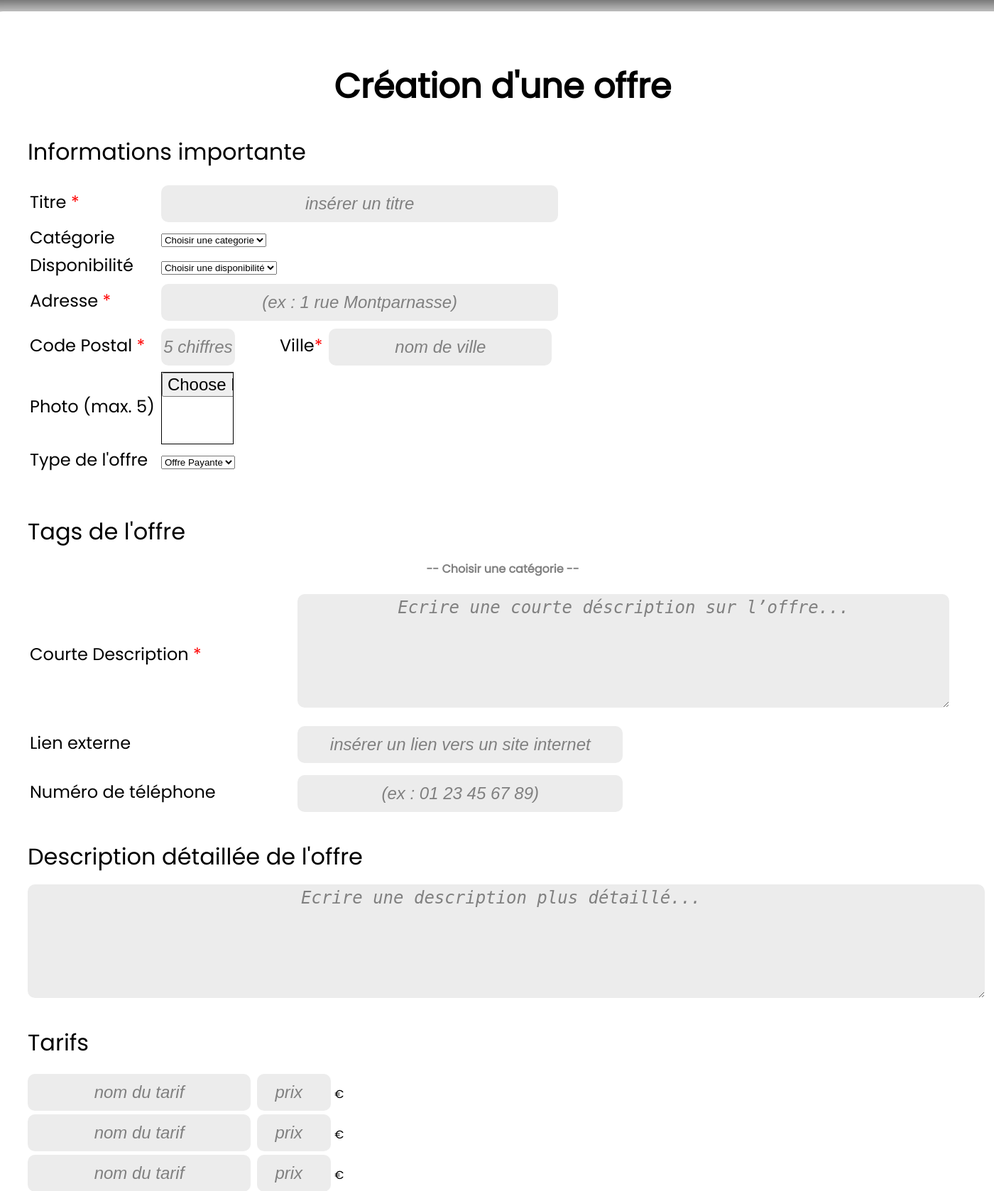
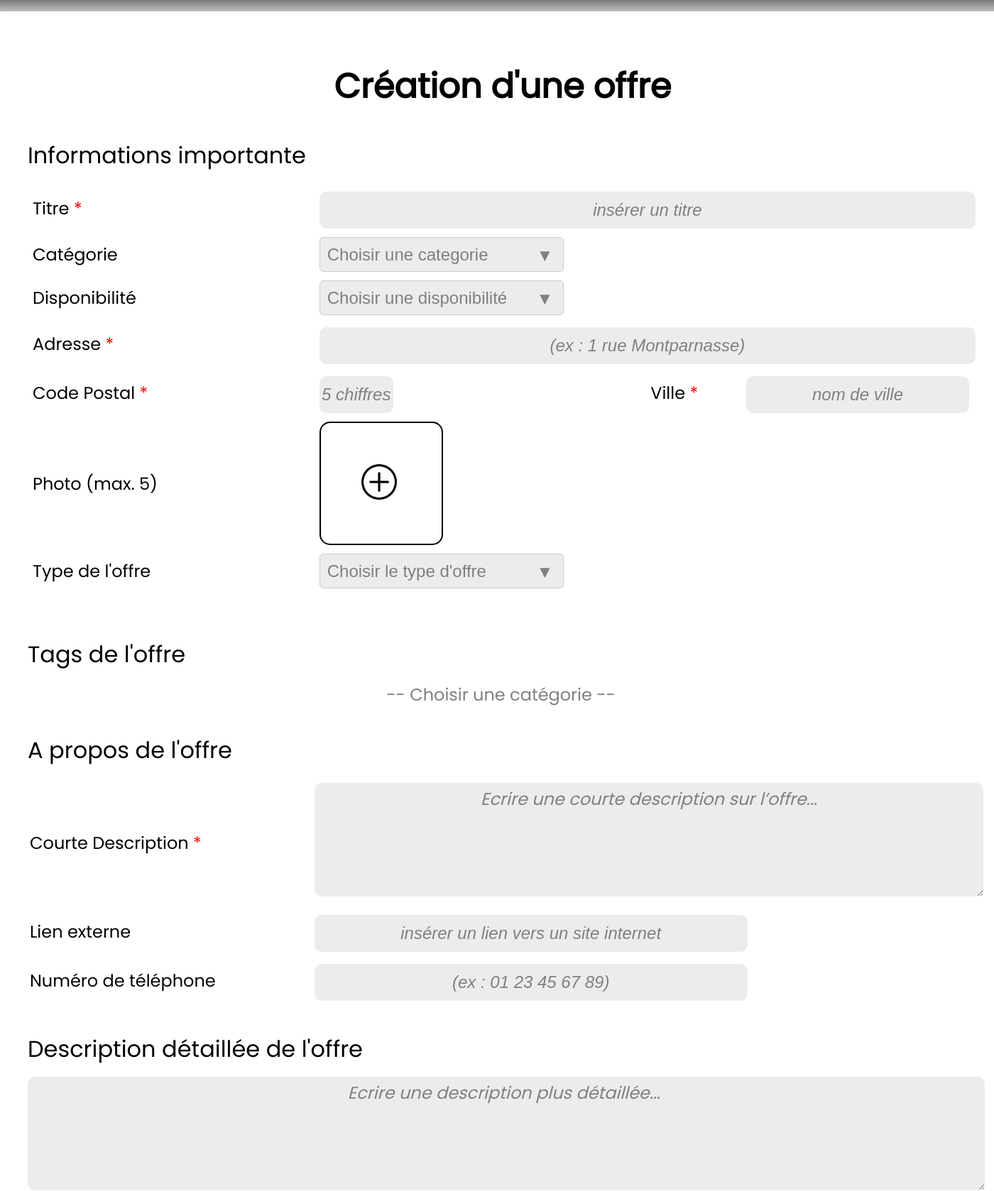
Before and after one commit to trethore/SAE3-PACT-TripEnArvor, a PHP site: page /creationoffre.html in a window 1400 px wide; the page is wider, and only the part inside the window is pictured. Shown: the part 132-1810 px from the top of that part at 71% size. Run offline with PHP 8.4, Linux system fonts and the light colour scheme; some web fonts are replaced.

Commit message:
+/- fini (dinguerie)

```diff
--- a/creationoffre.html
+++ b/creationoffre.html
@@ -32,8 +32,8 @@
                 </tr>
                 <tr>
                 <td><label for="categorie">Catégorie </label></td>
-                    <td><div class="custom-select">
-                        <select id = "categorie" name = "lacat">
+                    <td><div class="custom-select-container">
+                        <select class="custom-select" id = "categorie" name = "lacat">
                             <option value="">Choisir une categorie</option>
                             <option value = "restaurant"> Restaurant</option>
                             <option value = "parc"> Parc d'attraction</option>
@@ -45,8 +45,8 @@
                 </tr>
                 <tr>
                     <td><label for="dispo">Disponibilité </label></td>
-                    <td><div class="custom-select">
-                        <select id = "dispo" name = "ladispo">
+                    <td><div class="custom-select-container">
+                        <select class="custom-select" id = "dispo" name = "ladispo">
                             <option value="">Choisir une disponibilité</option>
                             <option value = "ouvert"> Ouvert </option>
                             <option value = "ferme"> Fermé </option>
@@ -59,20 +59,27 @@
                     <td colspan="3"><input type="text" id="adresse" name ="adresse" placeholder="(ex : 1 rue Montparnasse)" required></td>
                 </tr>
                 <tr>
-                    <tr><td><label for= "cp">Code Postal <span class="required">*</span> </label></td>
+                    <td><label for= "cp">Code Postal <span class="required">*</span> </label></td>
                     <td><input type="text" id="cp" name ="cp" placeholder="5 chiffres" size="5" required></td>
-                    <td><label for= "ville">Ville<span class="required">*</span></label></td>
+                    <td><label for= "ville">Ville <span class="required">*</span></label></td>
                     <td><input type="text" id="ville" name ="ville" placeholder="nom de ville" required></td>
-                </tr>
+
                 </tr>
                 <tr>
                     <td><label for="photo"> Photo (max. 5)</label></td>
-                    <td><input type="file" id="photo1" name="photo1"></td>
+                    <td><div class="custom-file-input">
+                        <label for="file-upload">
+                            <img src="images/plus.png" alt="Uploader une image" class="upload-image" width="50px" height="50px">
+                        </label>
+                        <input id="file-upload" type="file" />
+                    </div></td>
+
                 </tr>
                 <tr>
                     <td><label for="type">Type de l'offre</label></td>
-                    <td><div class="custom-select">
-                        <select id = "type" name = "letype">
+                    <td><div class="custom-select-container">
+                        <select class="custom-select" id = "type" name = "letype">
+                            <option value="">Choisir le type d'offre</option>
                             <option value = "payante"> Offre Payante </option>
                             <option value = "ferme"> Offre Gratuite </option>
                         </select>
@@ -86,11 +93,12 @@
             <h3>Tags de l'offre</h3>
 
             <p> -- Choisir une catégorie -- </p>
+            <h3>A propos de l'offre</h3>
             <div class="apropos">
                 <table border="0">
                     <tr>
                         <td><label for="descriptionC">Courte Description <span class="required">*</span></label></td>
-                        <td><textarea id ="descriptionC" name="descriptionC" placeholder="Ecrire une courte déscription sur l’offre..." required></textarea></td>
+                        <td><textarea id ="descriptionC" name="descriptionC" placeholder="Ecrire une courte description sur l’offre..." required></textarea></td>
 
                     </tr>
                     <tr>
@@ -103,7 +111,7 @@
                     </tr>
                     </table>
 
-                <!-- <h3>A propos de l'offre</h3>
+                <!--
                 <label for="descriptionC">Courte Description <span class="required">*</span></label>
                 <input type="text" id ="descriptionC" name="descriptionC" placeholder="Ecrire une courte déscription sur l’offre..." required>
                 <br>
@@ -115,7 +123,7 @@
             </div>
 
             <h3>Description détaillée de l'offre</h3>
-            <textarea id="descriptionL" name="descriptionL" placeholder="Ecrire une description plus détaillé... "></textarea>
+            <textarea id="descriptionL" name="descriptionL" placeholder="Ecrire une description plus détaillée... "></textarea>
 
             <h3>Tarifs</h3>
             <input type="text" id="tarif1nom" name="tarif1nom" placeholder= "nom du tarif" required>
@@ -189,7 +197,7 @@
         <input class="valider"type="submit" value="Créer l'offre">
 
         <a href="#" id="back-to-top">
-            <img src="Comportement-lapin.png" alt="Retour en haut" width="50" height="50">
+            <img src="images/fleche-vers-le-haut.png" alt="Retour en haut" width="50" height="50">
         </a>
     </div>
 
--- a/style.css
+++ b/style.css
@@ -1,56 +1,73 @@
 
 :root {
-    --noir: rgba(0, 0, 0, 1);
-    --blanc: rgba(255, 255, 255, 1);
-    --blanc-leger: rgba(236, 236, 236, 1);
-    --beige: rgba(234, 226, 218, 1);
-    --bleu: rgba(47, 89, 82, 1);
-    --vert-principale: rgba(98, 107, 32, 1);
-    --vert-secondaire: rgba(152, 166, 50, 1);
-    --marron: rgba(191, 140, 44, 1);
-    --orange-principale: rgba(217, 102, 54, 1);
-    --orange-secondaire-1: rgba(217, 111, 50, 1);
-    --orange-secondaire-2: rgba(242, 139, 48, 1);
-    --fond-bouton: rgba(217, 217, 217, 0.73);
+  --noir: rgba(0, 0, 0, 1);
+  --blanc: rgba(255, 255, 255, 1);
+  --blanc-leger: rgba(236, 236, 236, 1);
+  --beige: rgba(234, 226, 218, 1);
+  --bleu: rgba(47, 89, 82, 1);
+  --vert-principale: rgba(98, 107, 32, 1);
+  --vert-secondaire: rgba(152, 166, 50, 1);
+  --marron: rgba(191, 140, 44, 1);
+  --orange-principale: rgba(217, 102, 54, 1);
+  --orange-secondaire-1: rgba(217, 111, 50, 1);
+  --orange-secondaire-2: rgba(242, 139, 48, 1);
+  --fond-bouton: rgba(217, 217, 217, 0.73);
 
-    --mobile-star-size: 30px;
-    --like-size: 35px;
+  --mobile-star-size: 30px;
+  --like-size: 35px;
 
-    --jaune-toile: rgba(254, 194, 1, 1);
-    --gris-toile: rgba(128, 128, 128, 1);
-    --gris: rgba(193, 192, 192, 1);
+  --jaune-toile: rgba(254, 194, 1, 1);
+  --gris-toile: rgba(128, 128, 128, 1);
+  --gris: rgba(193, 192, 192, 1);
 
-    --gradient-vert: linear-gradient(119.86deg, var(--bleu) 13.56%, var(--vert-principale) 59.07%, var(--vert-secondaire) 90.93%);
-    --gradient-orange: linear-gradient(119.86deg, var(--orange-principale) 10%, var(--orange-secondaire-1) 23%, var(--orange-secondaire-2) 90.93%);
-    --gradient-orange-2: linear-gradient(180deg, rgb(217, 111, 50) 0%, rgb(217, 102, 54) 23.1%, rgb(242, 139, 48) 100%);
+  --gradient-vert: linear-gradient(119.86deg, var(--bleu) 13.56%, var(--vert-principale) 59.07%, var(--vert-secondaire) 90.93%);
+  --gradient-orange: linear-gradient(119.86deg, var(--orange-principale) 10%, var(--orange-secondaire-1) 23%, var(--orange-secondaire-2) 90.93%);
+  --gradient-orange-2: linear-gradient(180deg, rgb(217, 111, 50) 0%, rgb(217, 102, 54) 23.1%, rgb(242, 139, 48) 100%);
 
-    /* Regular */
-    font-family: "Poppins", sans-serif;
-    font-weight: 400;
+  /* Regular */
+  font-family: "Poppins", sans-serif;
+  font-weight: 400;
 
-    /* Medium */
-    font-family: "Poppins", sans-serif;
-    font-weight: 500;
+  /* Medium */
+  font-family: "Poppins", sans-serif;
+  font-weight: 500;
 
-    /* Semi-Bold */
-    font-family: "Poppins", sans-serif;
-    font-weight: 600;
+  /* Semi-Bold */
+  font-family: "Poppins", sans-serif;
+  font-weight: 600;
 
-    /* Bold */
-    font-family: "Poppins", sans-serif;
-    font-weight: 700;
+  /* Bold */
+  font-family: "Poppins", sans-serif;
+  font-weight: 700;
 
-  }
+}
 
-  h2 {
-    width: 55%;
-    text-align: center;
-    margin: 20px auto 20px auto;
-    border-radius: 15px;
-    font-size: 48px;
+body {
+  background-color: var(--blanc-leger);
+  width: 1440px;
+  display: flex;
+  flex-direction: column;
+  justify-content: space-between;
+  align-items: center;
+  width: 100%;
+
+}
+
+main, div{
+  font: "Poppins";
+  font-weight: 400;
+}
+
+h2 {
+  width: 55%;
+  text-align: center;
+  margin: 20px auto 20px auto;
+  border-radius: 15px;
+  font-size: 48px;
 }
 
 h3 {
+    padding-top: 5px;
     width: 55%;
     /* margin: 20px auto 20px auto; */
     border-radius: 15px;
@@ -59,13 +76,10 @@ h3 {
     margin-bottom: 15px;
 }
 
-label{
-    font-weight: 400;
-}
-
-label, input{
+label, input, p{
   font-size: 24px;
   margin:5px 5px 0 0;
+  font-weight: 400;
 }
 
 p{
@@ -73,16 +87,14 @@ p{
     text-align: center;
 }
 
-body {
-  background-color: var(--blanc-leger);
-	width: 1440px;
-	display: flex;
-	flex-direction: column;
-	justify-content: space-between;
-	align-items: center;
-	width: 100%;
+table{
+  font-size: 24px;
+}
 
+.required{  /* asterisques en rouge*/
+  color: red;
 }
+
 
 main {
     width: 1338px;
@@ -97,41 +109,8 @@ main {
 
 
 
-main + div{
-    width: 1438px;
-    margin: 20px 0;
-    display: flex;
-    justify-content: space-between;
 
-}
-
-.valider{
-    background: var(--gradient-orange);
-    color: var(--blanc);
-    padding: 10px 20px;
-    border: 0;
-    text-align: center;
-    font-size: 40px;
-    width: 517px;
-    height: 97px;
-    box-shadow: 0px 4px 4px rgba(0, 0, 0, 0.25);
-    border-radius: 30px;
-    margin-left: 0;
-
-}
-
-.valider+a{
-
-}
-
-input[id="tel"], input[id="cp"]{  /*nul a chier */
-    width: 100px;
-}
-
-input[placeholder="(ex : 01 23 45 67 89)"]{
-  width: 500px;
-}
-
+/***Inputs Textuels (avec url,...)***/
 
 input[type="text"], input[type="url"], input[type="number"], input[type="tel"], textarea{
     background-color: var(--blanc-leger);
@@ -139,7 +118,6 @@ input[type="text"], input[type="url"], input[type="number"], input[type="tel"],
     border: 0;
     border-radius: 10px;
     resize: vertical;
-    /*width: 900px;*/
     height: 50px;
     font-style: normal;
     text-align: center;
@@ -150,30 +128,141 @@ input[name='tarif1'],input[name='tarif2'], input[name='tarif3'], input[name='tar
     width: 100px;
 }
 
-input[name ="titre"], input[name="adresse"]{
-  width: 70%;
+textarea{
+  min-height: 150px;
+  height: fit-content;
+  word-wrap: break-word;
+  padding: 5px;
+  width: 100%;
+  text-align: left;
+  font-family: "Poppins"
 }
 
-.apropos table{
+
+/*HORAIRES*/
+input[placeholder = "00"]{
+  width: 50px;
+}
+
+::placeholder{   /*guidage*/
+  font-style: italic;
+  text-align: center;
+  color: var(--gris-toile);
+}
+
+/***Tableaux**/
+
+.apropos table, .important table{
+  width: 100%;
+}
+
+/****INFORMATIONS IMPORTANTES****/
+
+.important input[id="titre"], .important input[id="adresse"]{
+  width: 100%;
+}
+
+.important td {
+  padding: 5px;
+}
+
+.important td+td{
+  width: 40%;
+  padding-left: 5%;
+}
+
+.important table :nth-child(5) td + td + td{ /*"ville *" */
+  width: 10%;
+  padding-left: 0;
+}
+
+/***Selects***/
+
+.custom-select-container {
+  display: inline-block;
+  position: relative;
+  width: 75%;
+}
+
+.custom-select {
+  appearance: none; /* Remove default select styling */
+  background-color: var(--blanc-leger);
+  border: 1px solid #ccc;
+  padding: 10px;
+  font-size: 24px;
+  width: 100%;
+  border-radius: 5px;
+  color: var(--gris-toile);
+  cursor: pointer;
 
 }
 
-.required{
-    color: red;
+/* Adding a custom dropdown arrow */
+.custom-select-container::after {
+  content: '▼'; /* Add arrow symbol */
+  font-size: 24px;
+  position: absolute;
+  right: 15px;
+  top: 50%;
+  transform: translateY(-50%);
+  pointer-events: none;
+  color: var(--gris-toile); /* Arrow color */
 }
 
+/* Optional: Hover effect for the dropdown */
+/* .custom-select:hover {
+  cursor: pointer;
+  border-color: var(--gradient-orange);
+  border: 10px solid var(--gradient-orange);
+} *//*marche pô*/
+
+/***Importer une image***/
+
+.custom-file-input {
+  position: relative;
+  display: inline-block;
+  border: 2px solid black;
+  border-radius: 15px;
+  width: 170px;
+  height: 170px;
+  display: grid;
+  place-items: center;
+}
+
+.upload-image {
+  cursor: pointer;
+  width: 50px;
+  height: auto;
+  height: auto;
+}
+
+/* Masquer le vrai input file */
+#file-upload {
+  position: absolute;
+  opacity: 0;
+  width: 100%;
+  height: 100%;
+  top: 0;
+  left: 0;
+  cursor: pointer;
+}
+
+
+
+
+/****A PROPOS DE L'OFFRE****/
 .apropos tr + td, .important tr+td{
   width: auto;
-  padding: 5px 0;
+  padding: 5% 5px;
 }
 
 .apropos td + td{
-    padding: 5px 0 5px 10%;
+    padding: 5px 0 5px 5%;
     width: 75%;
 }
 
 .apropos textarea{
-  width: 130%;
+  width: 100%;
   min-height: 150px;
   height: fit-content;
 }
@@ -182,71 +271,98 @@ input[type="url"], input[type="tel"]{
   width: 65%;
 }
 
-textarea{
-  min-height: 150px;
-  height: fit-content;
-  word-wrap: break-word;
-  padding: 5px;
-  width: 100%;
-  text-align: left;
-}
-
-textarea[placeholder]{
-  text-align: left;
-}
-
-.important input[id="titre"], .important input[id="adresse"]{
-  width: 100%;
-}
 
 
 
-.important td+td{
-  width: 50px;
+
+/***Boutons***/
+input::file-selector-button{
+  border: 0;
+  border-radius: 10px;
+  background: var(--gradient-orange);
+  color: var(--blanc);
+  width: 200px;
+  height: 40px;
+  margin-top: 10px;
+  margin-bottom: 5px;
 }
 
-
-
-/* .important table :nth-child(5) td + td{
-  width: 50px;
-}  */
-
-.important table :nth-child(5) td + td + td{
-  width: 20px;
-}
-
-
-
-::placeholder{
-    font-style: italic;
-    text-align: center;
-    color: var(--gris-toile);
-}
-
-input[placeholder = "00"]{
-    width: 50px;
-}
-
-table, span{
-    font-weight: 400;
-}
-
-table{
-    font-size: 24px;
-}
-
-
-input[type="file"]{
-  background-image: "./Comportement-lapin.png";
-  border: 1px solid black;
-  width: 100px;
-  height: 100px;
+input::file-selector-button:hover{
+  background: #fff;
+  color: var(--orange-principale);
+  box-shadow: 0px 3px 3px rgba(0, 0, 0, 0.25);
+  transition: 0.3s ease-in-out;
 }
 
 
 
 
 
+
+/****AVANT LE FOOTER****/
+
+main + div{
+  width: 1438px;
+  margin: 20px 0;
+  display: flex;
+  justify-content: space-between;
+  align-items: center;
+
+}
+
+.valider{
+  background: var(--gradient-orange);
+  color: var(--blanc);
+  padding: 10px 20px;
+  border: 0;
+  text-align: center;
+  font-size: 40px;
+  width: 517px;
+  height: 97px;
+  box-shadow: 0px 4px 4px rgba(0, 0, 0, 0.25);
+  border-radius: 30px;
+  margin-left: 0;
+}
+
+.valider:hover{
+  background: var(--blanc-leger);
+  color: var(--orange-principale);
+  transition: 0.3s ease-in-out;
+}
+
+.valider+a{
+  width: 50px;
+  height: 50px;
+  background: var(--gradient-orange);
+  border-radius: 5px;
+  box-shadow: 0px 3px 3px rgba(0, 0, 0, 0.25);
+  display: flex;
+  justify-content: center;
+}
+
+.valider + a :hover{
+  background: var(--blanc-leger);
+  content: url("images/fleche-vers-le-haut-orange.png");
+  box-shadow: 0px 3px 3px rgba(0, 0, 0, 0.25);
+  width: 100%;
+  height: 100%;
+  border-radius: 5px;
+} /* il reste une bordure jsp pourquoi"*/
+
+.valider+a img {
+  width: 90%;
+  height: 90%;
+  transition: 0.3s ease-in-out; /* Ajoute une transition fluide au changement d'image */
+}
+
+
+
+
+
+
+
+
+/****HEADER****/
 
 header {
 	background: var(--gradient-orange);
```
Also changed, not shown: Comportement-lapin.png (deleted), images/fleche-vers-le-haut-orange.png (added), images/fleche-vers-le-haut.png (added), images/plus.png (added).
